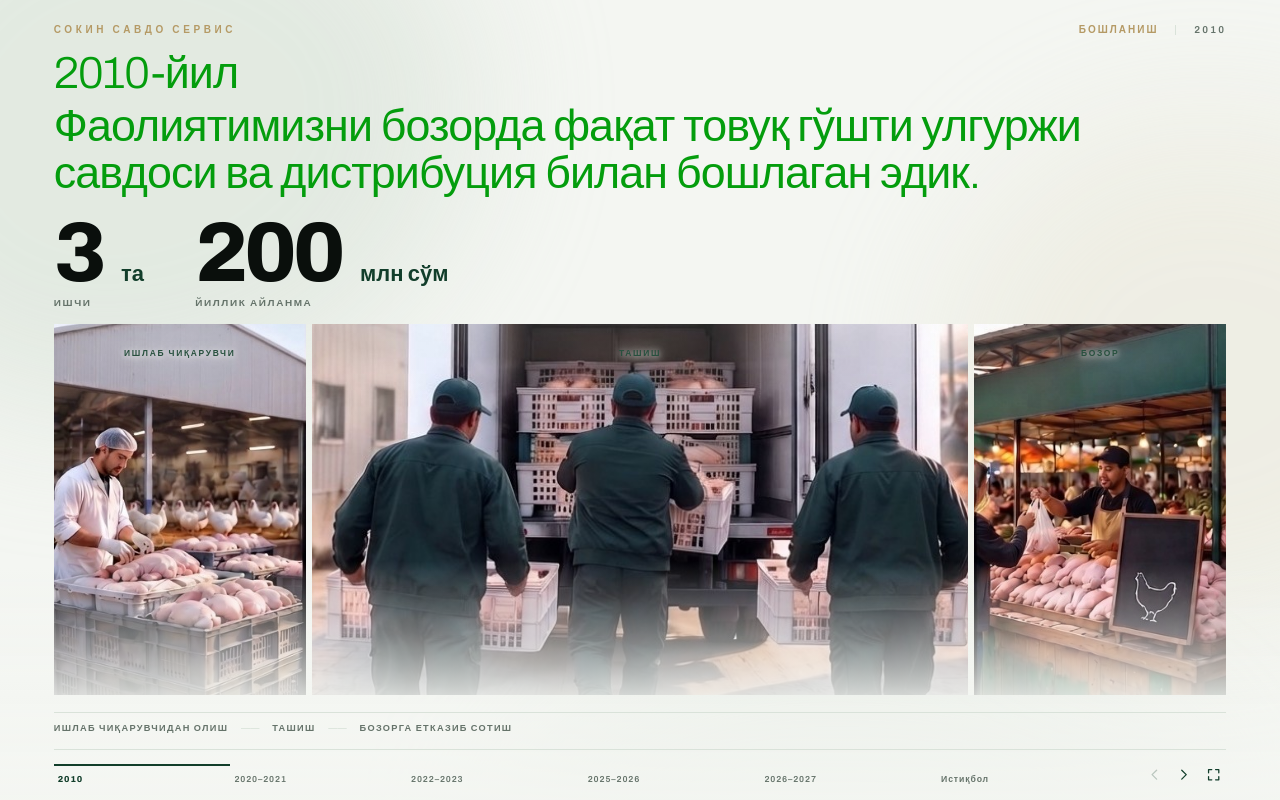
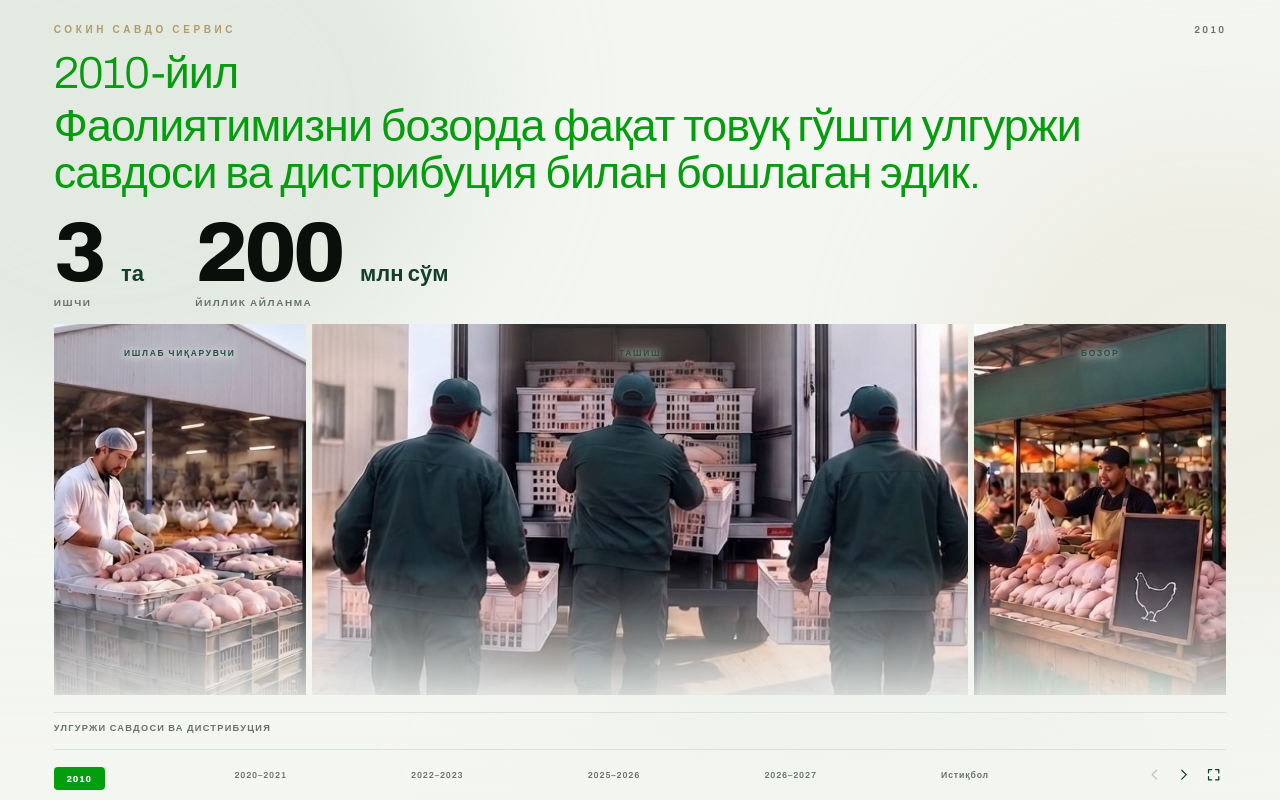
Before and after one commit to boburov/farm, a website: page index.html in a window 1280 px wide. Drawn offline with Linux system fonts and the light colour scheme.

Commit message:
Update button styles and remove eyebrow text in years.js for clarity

```diff
--- a/assets/page.css
+++ b/assets/page.css
@@ -596,7 +596,13 @@ html,body{
   transition:color .25s var(--ease),border-color .25s var(--ease);
 }
 .tl-btn:hover{color:var(--ink)}
-.tl-step.is-current .tl-btn{color:var(--ink);border-top-color:var(--ink);font-weight:800}
+/* joriy sahifa: yashil to'rtburchak ichida oq yil nomi */
+.tl-step.is-current .tl-btn{
+  width:auto;margin-top:clamp(4px,.8vh,10px);
+  padding:clamp(5px,.7vh,10px) clamp(10px,1vw,18px);
+  background:var(--head);color:#fff;border-top-color:transparent;border-radius:4px;
+  font-weight:800;
+}
 .tl-nav{display:flex;align-items:center;gap:clamp(2px,.3vw,8px);padding-left:clamp(6px,1vw,18px)}
 .navbtn{
   -webkit-appearance:none;appearance:none;
--- a/assets/years.js
+++ b/assets/years.js
@@ -22,7 +22,7 @@
     id: '2010',
     layout: 'single',
     period: '2010',
-    eyebrow: 'Бошланиш',
+    eyebrow: '',
     title: '2010-йил',
 
     stats: [
@@ -56,9 +56,8 @@
     ],
 
     chain: [
-      { icon: 'factory', label: 'Ишлаб чиқарувчидан олиш' },
-      { icon: 'truck', label: 'Ташиш' },
-      { icon: 'market', label: 'Бозорга етказиб сотиш' }
+      { icon: 'factory', label: 'улгуржи савдоси ва дистрибуция' },
+
     ]
   },
 
@@ -86,7 +85,7 @@
     id: '2020-2021',
     layout: 'compare',
     period: '2020–2021',
-    eyebrow: 'Иккинчи босқич',
+    eyebrow: '',
     brand: 'Сокин Савдо Сервис',
     title: "Кредит маблағлари ҳисобидан товуқ боқиш ва гўшт маҳсулотларини ишлаб чиқариш лойиҳалари старт олди.",
     subtitle: '',
@@ -156,7 +155,7 @@
     id: '2022-2023',
     layout: 'compare',
     period: '2022–2023',
-    eyebrow: 'Кластер бошланди',
+    eyebrow: '',
     brand: 'Сокин Савдо Сервис',
     title: 'Давлат субсидияси ҳисобидан ем ишлаб чиқариш мажмуаси ишга тушурилди.',
     subtitle: 'Кластер тизими бошланди — таннарх пасайди, ишлаб чиқариш сурати ошди.',
@@ -250,7 +249,7 @@
     id: '2025-2026',
     layout: 'compare',
     period: '2025–2026',
-    eyebrow: 'Қўшимча қиймат',
+    eyebrow: '',
     brand: 'Сокин Савдо Сервис',
     title: 'Кластер тармоқлари янада кенгайди ва товуқ гўштини бўлакларга ажратиш тизимини ташкил этиш билан ишлаб чиқариш қуввати оширилди.',
     subtitle: '2025-йилда : Бутун товуқни қисимларга ажратиш\n2026-йилда : Наслли "Она товуқ" лойиҳасининг бошланиши',
@@ -364,7 +363,7 @@
     id: '2026-2027',
     layout: 'project',
     period: '2026–2027',
-    eyebrow: 'Янги босқич',
+    eyebrow: '',
     brand: 'Сокин Савдо Сервис',
     title: 'Янги лойиҳа: "Парранда инвестмент" МЧЖ ҳамкорлигидаги технологик трансформация',
     subtitle: 'Янги босқич — янада катта имкониятлар',
@@ -429,7 +428,7 @@
     id: 'istiqbol',
     layout: 'plans',
     period: 'Истиқбол',
-    eyebrow: '2027-йилгача',
+    eyebrow: '',
     brand: 'Сокин Савдо Сервис',
     title: 'Келажак сари қадам : Истиқболли стратегик лойиҳалар.',
     subtitle: '2027-йилгача янада катта имкониятлар.',
```
